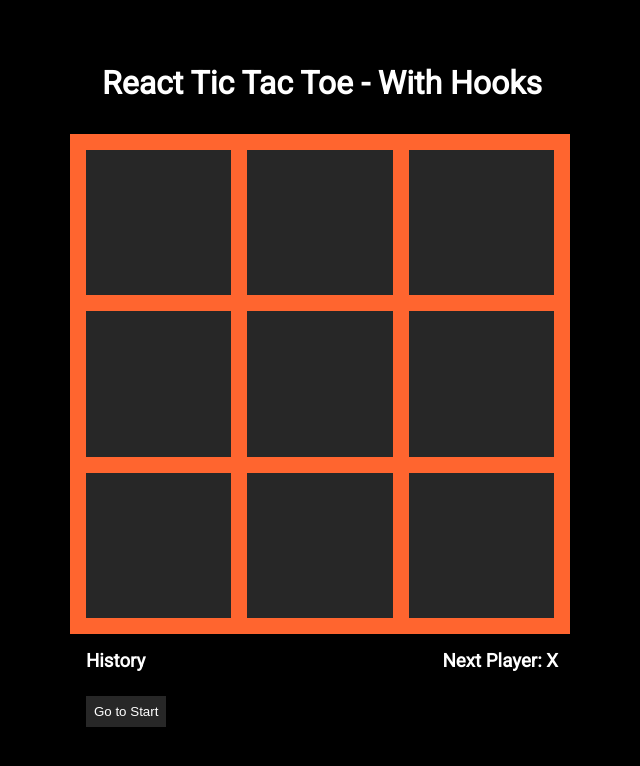
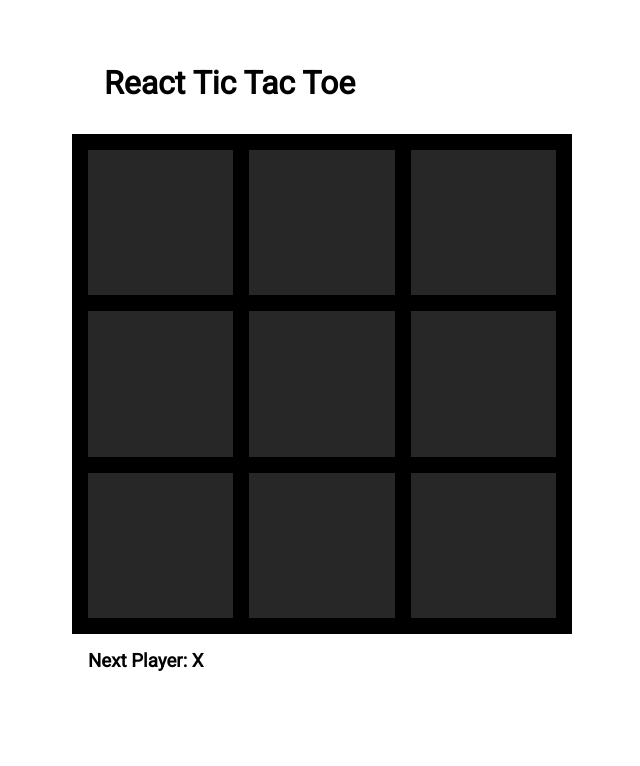
Before and after one commit to hestinms/tic-tac-toe, a React app: page / in a window 1280 px wide. Shown: the whole page, without its empty margins (318-958 px from the left). Built offline with nearby package versions, Linux system fonts and the light colour scheme.

Commit message:
Add files

```diff
--- a/src/components/Game.js
+++ b/src/components/Game.js
@@ -39,13 +39,13 @@ const Game = () => {
 
   return (
     <>
-      <h1>React Tic Tac Toe - With Hooks</h1>
+      <h1>React Tic Tac Toe</h1>
       <Board squares={history[stepNumber]} onClick={handleClick} />
       <div className="info-wrapper">
-        <div>
+        {/* <div>
           <h3>History</h3>
           {renderMoves()}
-        </div>
+        </div> */}
         <h3>{winner ? "Winner: " + winner : "Next Player: " + xO}</h3>
       </div>
     </>
--- a/src/index.css
+++ b/src/index.css
@@ -7,8 +7,6 @@
 }
 
 body {
-  background-color: black;
-  color: white;
   font-family: "Roboto", sans-serif;
   display: flex;
   /* align-items: center; */
@@ -22,8 +20,8 @@ h1 {
 }
 
 .board {
-  border: 1rem solid #ff652f;
-  background: #ff652f;
+  border: 1rem solid #000000;
+  background: #000000;
   width: 500px;
   height: 500px;
   display: grid;
```
Also changed, not shown: 1 other file.
